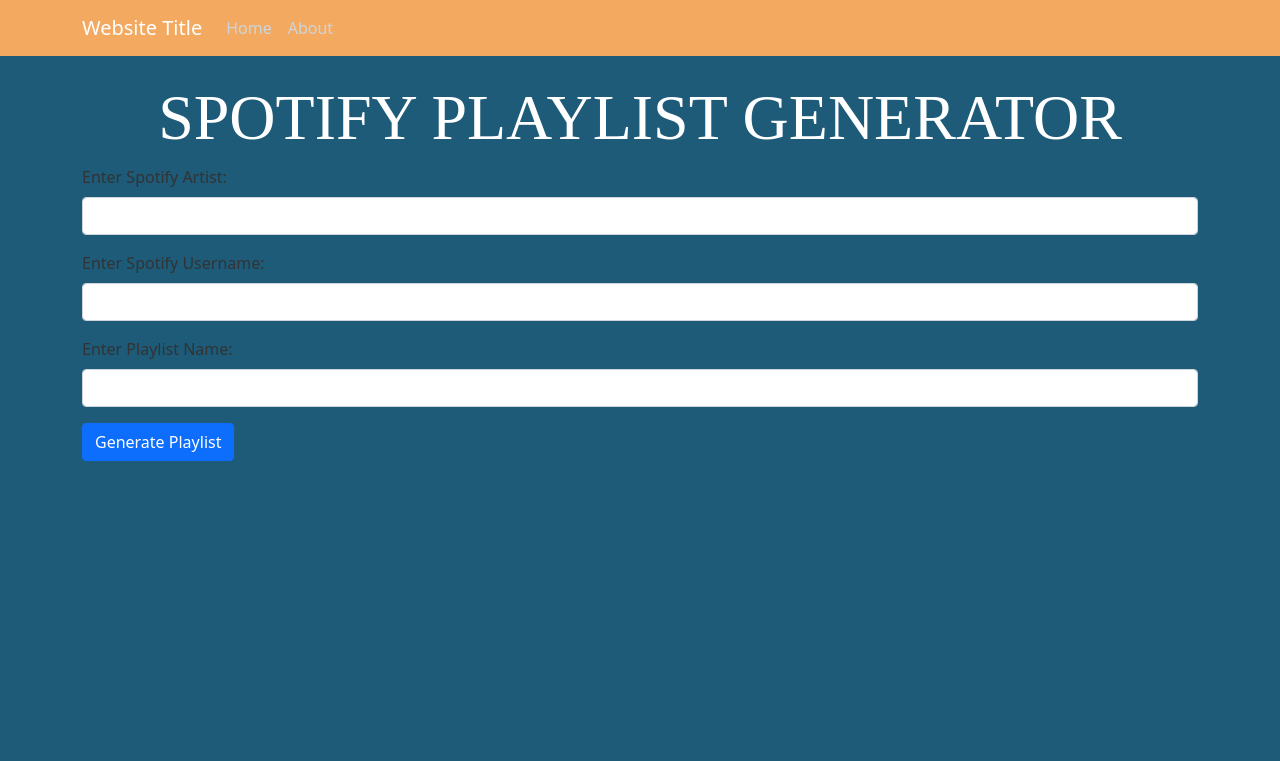
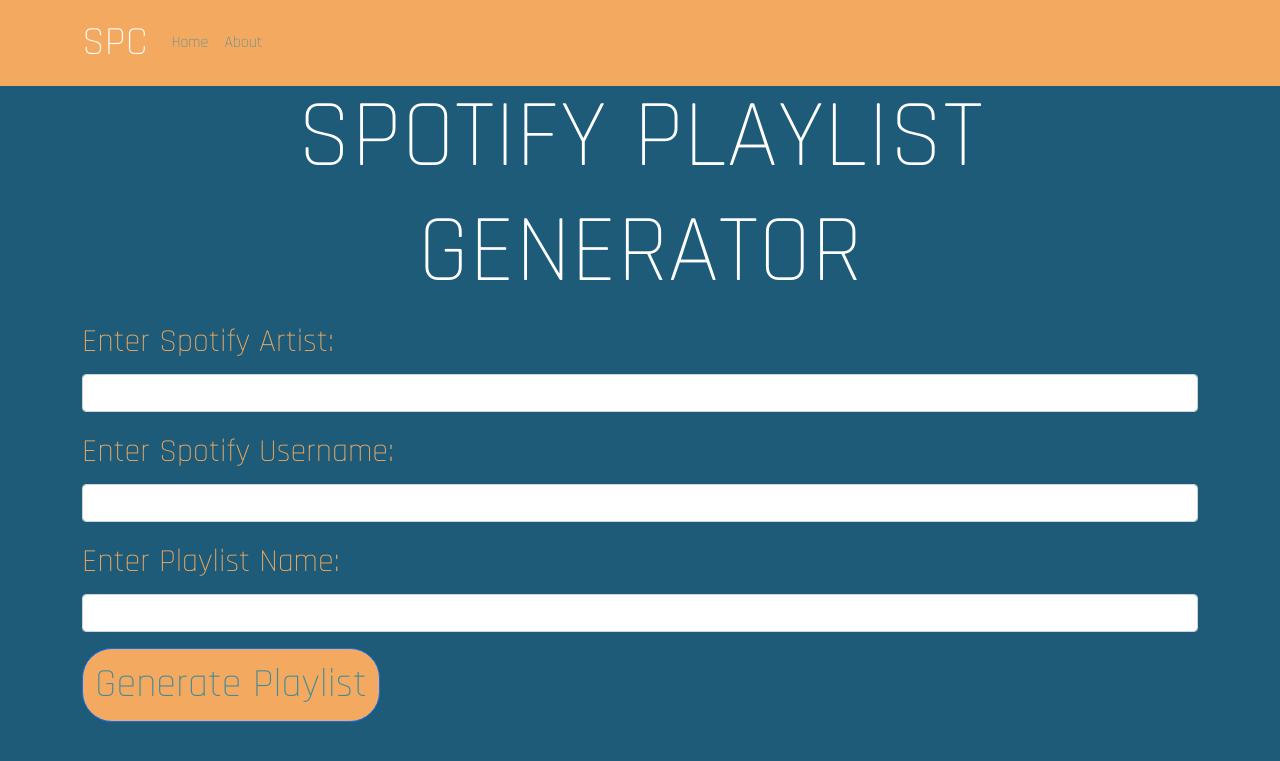
Before and after one commit to Obiora-Okeke/project1, a Flask app: page /spotify-generator in a window 1280 px wide. Shown: the top 761 px of the page. Run offline with Flask 3, Linux system fonts and the light colour scheme.

Commit message:
page styling

```diff
--- a/static/main.css
+++ b/static/main.css
@@ -1,17 +1,33 @@
 body {
+    font-family: 'Rajdhani', sans-serif;
     background: #1D5B79;
     color: #333333;
     margin-top: 5rem;
   }
 
   h1{
-    font-size:400%;
+    font-size:600%;
     text-transform:uppercase;
     color: #ffffff;
-    font-family: 'Lemon';
+    font-family: 'Rajdhani', sans-serif;
     text-align: center;
   }
-  h2, h3, h4, h5, h6 {
+  .inc250{
+    font-size:250%;
+
+  }
+  .boxfo {
+    color: #F3AA60;
+    font-size:200%;
+  }
+  .but {
+    background-color: #F3AA60;
+    color:#468B97;
+    border-radius: 30px;
+  }
+
+  h2, h3, h4, h5, h6, p {
+    font-family: 'Rajdhani', sans-serif;
     color: #F3AA60;
   }
 
@@ -20,7 +36,7 @@
   }
 
   .site-header .navbar-nav .nav-link {
-    color: #cbd5db;
+    color: #468B97;
   }
 
   .site-header .navbar-nav .nav-link:hover {
--- a/templates/spotify_generator.html
+++ b/templates/spotify_generator.html
@@ -7,7 +7,9 @@
     <meta name="viewport" content="width=device-width, initial-scale=1">
     <!-- Bootstrap CSS -->
     <link href="https://cdn.jsdelivr.net/npm/bootstrap@5.0.2/dist/css/bootstrap.min.css" rel="stylesheet" integrity="sha384-EVSTQN3/azprG1Anm3QDgpJLIm9Nao0Yz1ztcQTwFspd3yD65VohhpuuCOmLASjC" crossorigin="anonymous">
-
+    <style>
+      @import url('https://fonts.googleapis.com/css2?family=Rajdhani:wght@300&display=swap');
+    </style>
   <link rel="stylesheet" type="text/css" href='static/main.css'>
 </head>
 
@@ -15,7 +17,7 @@
     <header class="site-header">
         <nav class="navbar navbar-expand-md navbar-dark bg-steel fixed-top">
           <div class="container">
-            <a class="navbar-brand mr-4" href="/">Website Title</a>
+            <a class="navbar-brand mr-4 inc250" href="/">SPC</a>
             <button class="navbar-toggler" type="button" data-toggle="collapse" data-target="#navbarToggle" aria-controls="navbarToggle" aria-expanded="false" aria-label="Toggle navigation">
               <span class="navbar-toggler-icon"></span>
             </button>
@@ -32,18 +34,18 @@
         <h1>{{ title }}</h1>
         <form action="/generate-playlist" method="POST">
             <div class="mb-3">
-                <label for="artist" class="form-label">Enter Spotify Artist:</label>
+                <label for="artist" class="form-label boxfo">Enter Spotify Artist:</label>
                 <input type="text" class="form-control" id="artist" name="artist">
             </div>
             <div class="mb-3">
-                <label for="artist" class="form-label">Enter Spotify Username:</label>
+                <label for="artist" class="form-label boxfo">Enter Spotify Username:</label>
                 <input type="text" class="form-control" id="artist" name="artist">
             </div>
             <div class="mb-3">
-                <label for="artist" class="form-label">Enter Playlist Name:</label>
+                <label for="artist" class="form-label boxfo">Enter Playlist Name:</label>
                 <input type="text" class="form-control" id="artist" name="artist">
             </div>
-            <button type="submit" class="btn btn-primary">Generate Playlist</button>
+            <button type="submit" class="btn btn-primary inc250 but">Generate Playlist</button>
         </form>
     </div>
 
```
Also changed, not shown: templates/layout.html (+6 -4 lines).
